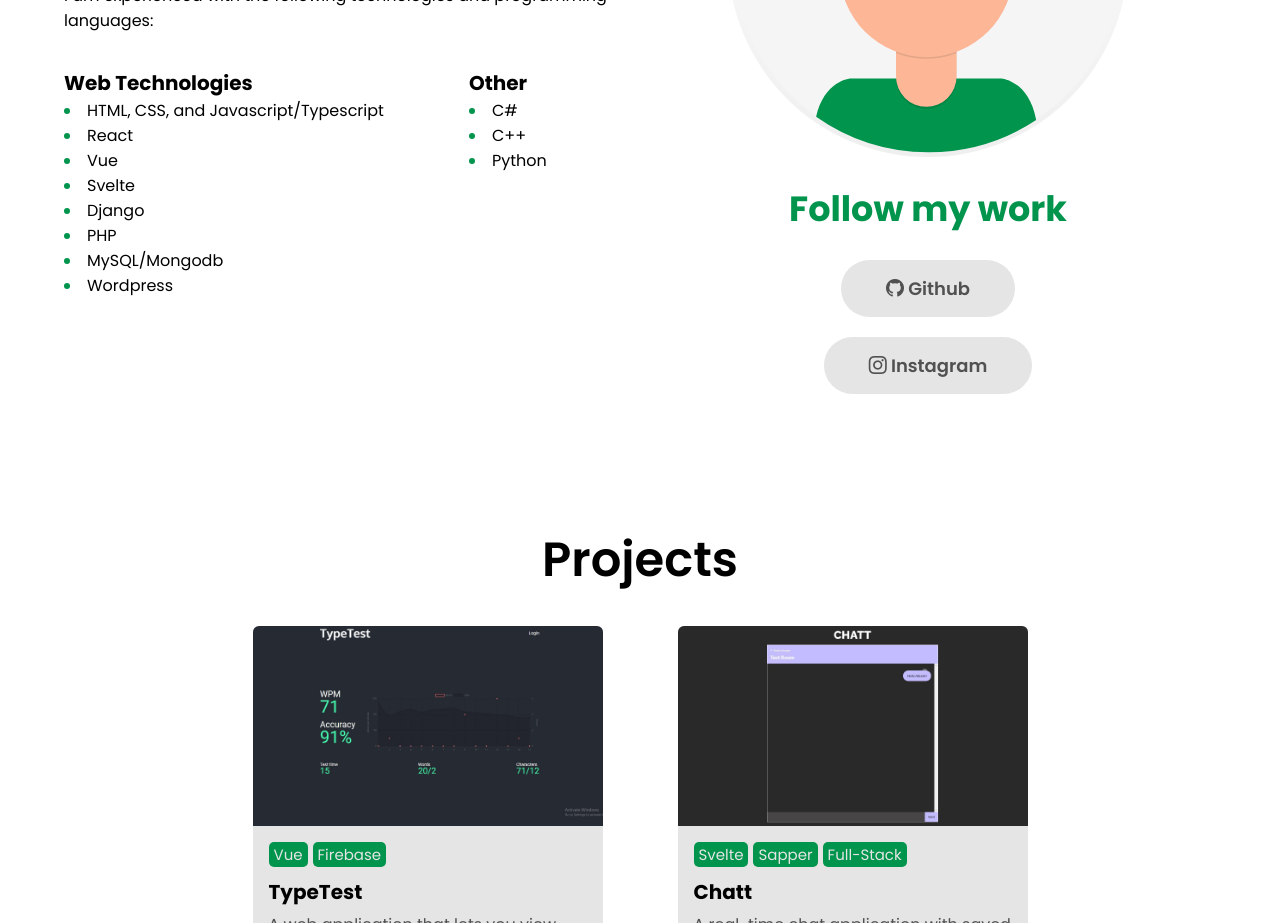
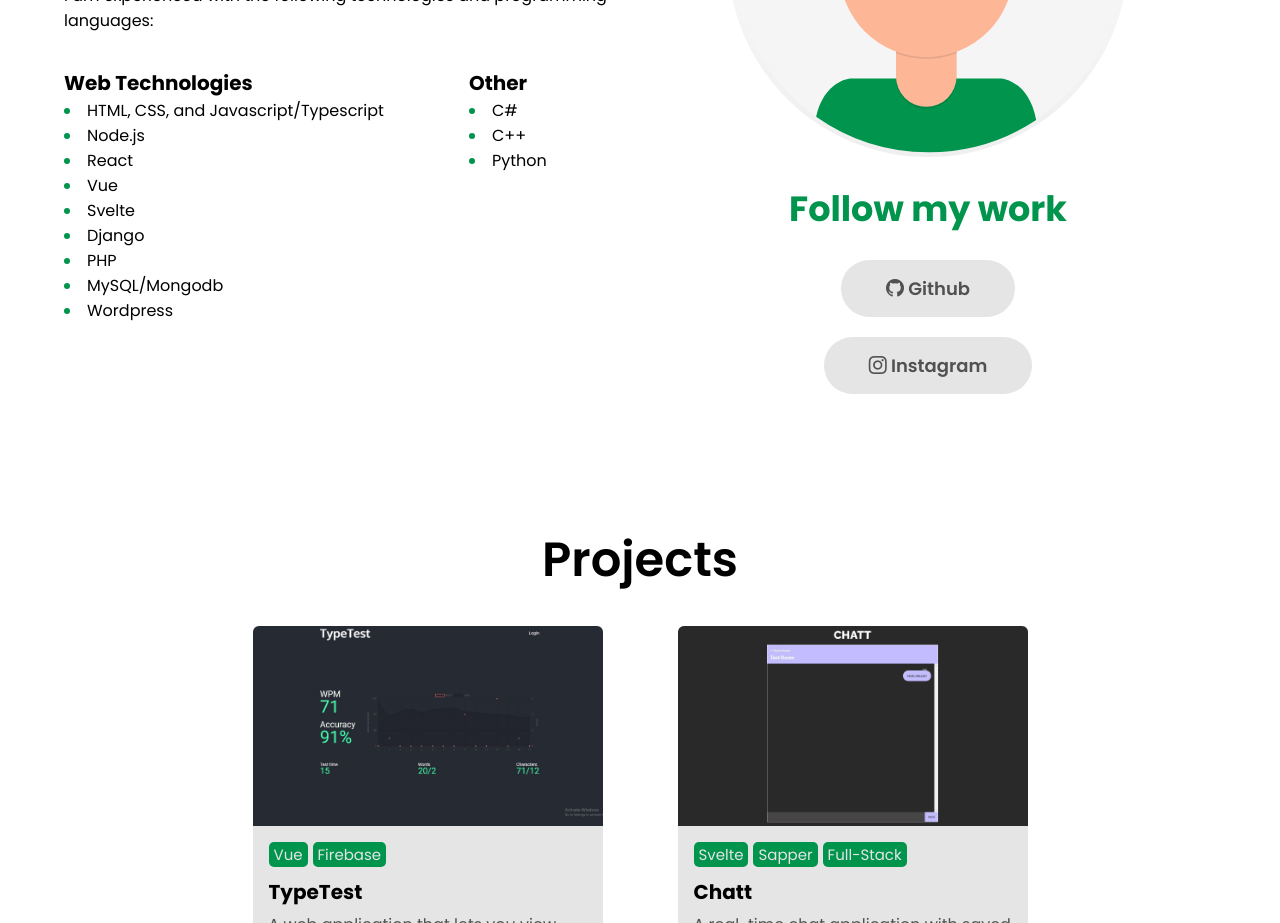
Before and after one commit to ntenebruso/ntenebruso.github.io, a Next.js app: page / in a window 1280 px wide. Shown: the part 1280-2203 px from the top of the page. Built offline with nearby package versions, Linux system fonts and the light colour scheme.

Commit message:
Update skills to include nodejs

```diff
--- a/src/components/About.jsx
+++ b/src/components/About.jsx
@@ -14,6 +14,7 @@ export default function About() {
                             <h4>Web Technologies</h4>
                             <ul>
                                 <li>HTML, CSS, and Javascript/Typescript</li>
+                                <li>Node.js</li>
                                 <li>React</li>
                                 <li>Vue</li>
                                 <li>Svelte</li>
--- a/src/pages/index.jsx
+++ b/src/pages/index.jsx
@@ -2,10 +2,14 @@ import Layout from "../components/ui/Layout";
 import Hero from "../components/Hero";
 import About from "../components/About";
 import Projects from "../components/Projects";
+import Head from "next/head";
 
 export default function Home() {
     return (
         <>
+            <Head>
+                <title>Nick Tenebruso's Portfolio</title>
+            </Head>
             <Layout>
                 <Hero />
                 <About />
```
Also changed, not shown: 1 other file (tests, documents, lock files or other folders).
